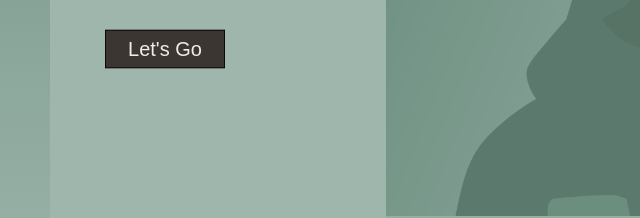
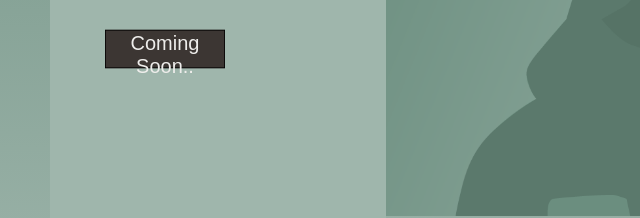
Before and after one commit to itznayan/Anime-Minia, a plain HTML site: page index.html in a window 1280 px wide. Shown: the part 424-642 px from the top of the page, 14-654 px from the left. Drawn offline with Linux system fonts and the light colour scheme.

Commit message:
Update index.html

```diff
--- a/index.html
+++ b/index.html
@@ -15,7 +15,7 @@
 
         <h1>Anime Minia</h1>
         <button type="button">
-          <a href="https://kayoanime.com/" target="_blank">Let's Go</a>
+          <a href="https://kayoanime.com/" target="_blank">Coming Soon..</a>
         </button>
       </div>
     </div>
```
